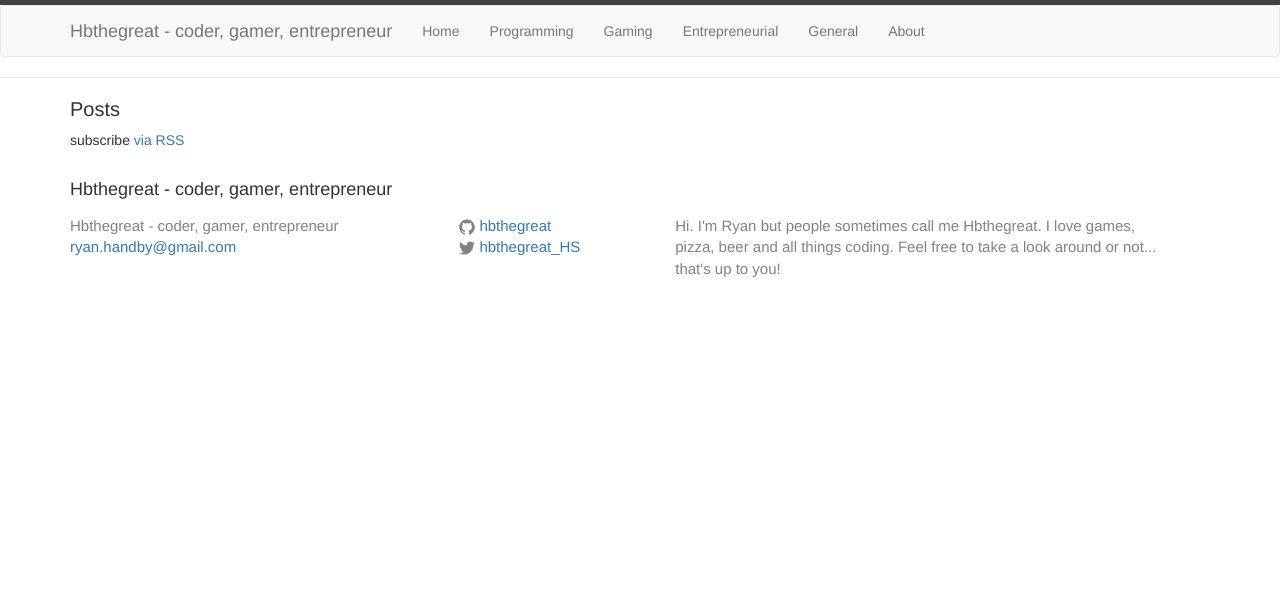
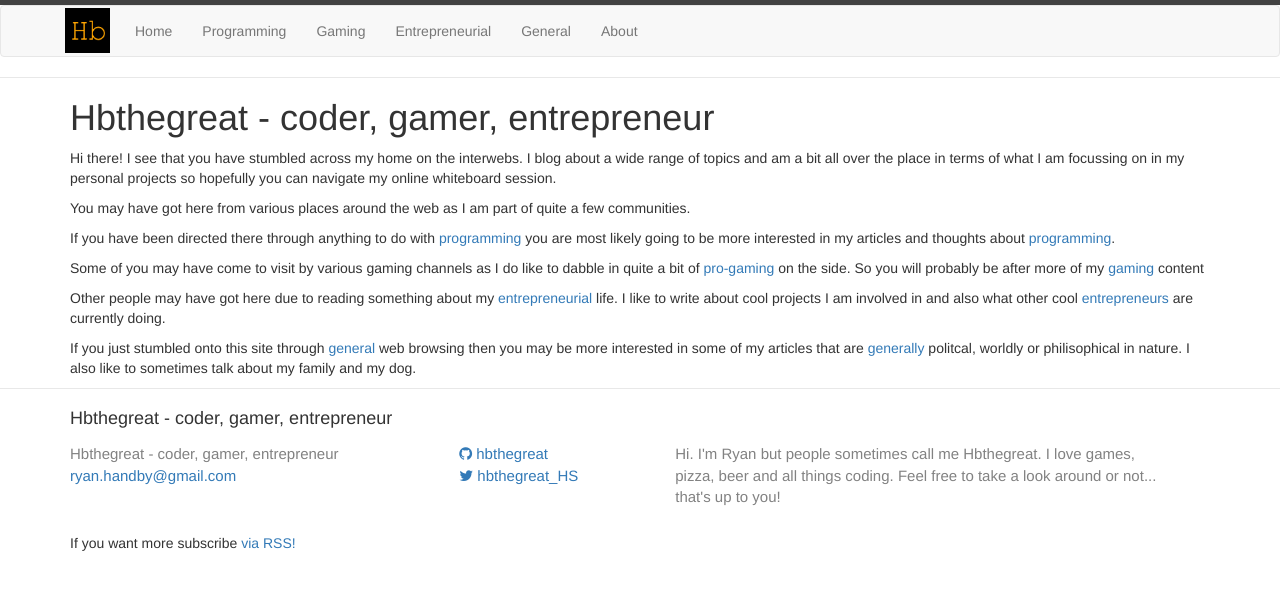
Before and after one commit to hbthegreat/hbthegreat.github.io, a Jekyll site: the page built from index.html, in a window 1280 px wide. Shown: the top 590 px of the page. Built offline with Jekyll 4.4.1, drawn with Linux system fonts in a browser that asks for light colours; nearby versions of some CDN libraries.

Commit message:
added logos and homepage

```diff
--- a/_includes/footer.html
+++ b/_includes/footer.html
@@ -17,12 +17,7 @@
           {% if site.github_username %}
           <li>
             <a href="https://github.com/{{ site.github_username }}">
-              <span class="icon  icon--github">
-                <svg viewBox="0 0 16 16">
-                  <path fill="#828282" d="M7.999,0.431c-4.285,0-7.76,3.474-7.76,7.761 c0,3.428,2.223,6.337,5.307,7.363c0.388,0.071,0.53-0.168,0.53-0.374c0-0.184-0.007-0.672-0.01-1.32 c-2.159,0.469-2.614-1.04-2.614-1.04c-0.353-0.896-0.862-1.135-0.862-1.135c-0.705-0.481,0.053-0.472,0.053-0.472 c0.779,0.055,1.189,0.8,1.189,0.8c0.692,1.186,1.816,0.843,2.258,0.645c0.071-0.502,0.271-0.843,0.493-1.037 C4.86,11.425,3.049,10.76,3.049,7.786c0-0.847,0.302-1.54,0.799-2.082C3.768,5.507,3.501,4.718,3.924,3.65 c0,0,0.652-0.209,2.134,0.796C6.677,4.273,7.34,4.187,8,4.184c0.659,0.003,1.323,0.089,1.943,0.261 c1.482-1.004,2.132-0.796,2.132-0.796c0.423,1.068,0.157,1.857,0.077,2.054c0.497,0.542,0.798,1.235,0.798,2.082 c0,2.981-1.814,3.637-3.543,3.829c0.279,0.24,0.527,0.713,0.527,1.437c0,1.037-0.01,1.874-0.01,2.129 c0,0.208,0.14,0.449,0.534,0.373c3.081-1.028,5.302-3.935,5.302-7.362C15.76,3.906,12.285,0.431,7.999,0.431z"/>
-                </svg>
-              </span>
-
+             <i class="fa fa-github"></i>
               <span class="username">{{ site.github_username }}</span>
             </a>
           </li>
@@ -31,13 +26,7 @@
           {% if site.twitter_username %}
           <li>
             <a href="https://twitter.com/{{ site.twitter_username }}">
-              <span class="icon  icon--twitter">
-                <svg viewBox="0 0 16 16">
-                  <path fill="#828282" d="M15.969,3.058c-0.586,0.26-1.217,0.436-1.878,0.515c0.675-0.405,1.194-1.045,1.438-1.809
-                  c-0.632,0.375-1.332,0.647-2.076,0.793c-0.596-0.636-1.446-1.033-2.387-1.033c-1.806,0-3.27,1.464-3.27,3.27 c0,0.256,0.029,0.506,0.085,0.745C5.163,5.404,2.753,4.102,1.14,2.124C0.859,2.607,0.698,3.168,0.698,3.767 c0,1.134,0.577,2.135,1.455,2.722C1.616,6.472,1.112,6.325,0.671,6.08c0,0.014,0,0.027,0,0.041c0,1.584,1.127,2.906,2.623,3.206 C3.02,9.402,2.731,9.442,2.433,9.442c-0.211,0-0.416-0.021-0.615-0.059c0.416,1.299,1.624,2.245,3.055,2.271 c-1.119,0.877-2.529,1.4-4.061,1.4c-0.264,0-0.524-0.015-0.78-0.046c1.447,0.928,3.166,1.469,5.013,1.469 c6.015,0,9.304-4.983,9.304-9.304c0-0.142-0.003-0.283-0.009-0.423C14.976,4.29,15.531,3.714,15.969,3.058z"/>
-                </svg>
-              </span>
-
+              <i class="fa fa-twitter"></i>
               <span class="username">{{ site.twitter_username }}</span>
             </a>
           </li>
@@ -49,6 +38,7 @@
         <p class="text">{{ site.description }}</p>
       </div>
     </div>
+    <p class="rss-subscribe">If you want more subscribe <a href="{{ "/feed.xml" | prepend: site.baseurl }}">via RSS!</a></p>
 
   </div>
 
--- a/_includes/head.html
+++ b/_includes/head.html
@@ -5,8 +5,10 @@
 
     <title>{% if page.title %}{{ page.title }}{% else %}{{ site.title }}{% endif %}</title>
     <meta name="description" content="{{ site.description }}">
-
+	<link rel="shortcut icon" type="image/png" href="/favicon.png">
     <link rel="stylesheet" href="{{ "/css/main.css" | prepend: site.baseurl }}">
     <link href="https://maxcdn.bootstrapcdn.com/bootstrap/3.3.6/css/bootstrap.min.css" rel="stylesheet" integrity="sha256-7s5uDGW3AHqw6xtJmNNtr+OBRJUlgkNJEo78P4b0yRw= sha512-nNo+yCHEyn0smMxSswnf/OnX6/KwJuZTlNZBjauKhTK0c+zT+q5JOCx0UFhXQ6rJR9jg6Es8gPuD2uZcYDLqSw==" crossorigin="anonymous">
+    <link href="https://maxcdn.bootstrapcdn.com/font-awesome/4.5.0/css/font-awesome.min.css" rel="stylesheet" integrity="sha256-3dkvEK0WLHRJ7/Csr0BZjAWxERc5WH7bdeUya2aXxdU= sha512-+L4yy6FRcDGbXJ9mPG8MT/3UCDzwR9gPeyFNMCtInsol++5m3bk2bXWKdZjvybmohrAsn3Ua5x8gfLnbE1YkOg==" crossorigin="anonymous">
+    <link rel="stylesheet" href="{{ "/css/site.css" | prepend: site.baseurl }}">
     <link rel="canonical" href="{{ page.url | replace:'index.html','' | prepend: site.baseurl | prepend: site.url }}">
 </head>
--- a/_includes/header.html
+++ b/_includes/header.html
@@ -9,7 +9,7 @@
           <span class="icon-bar"></span>
           <span class="icon-bar"></span>
         </button>
-        <a class="navbar-brand" href="{{ site.baseurl }}/">{{ site.title }}</a>
+        <a class="navbar-brand logo-wrapper" href="{{ site.baseurl }}/"><img class="logo-dimensions" src="/logo.png" /></a>
       </div>
 
       <!-- Collect the nav links, forms, and other content for toggling -->
--- /dev/null
+++ b/css/site.css
@@ -0,0 +1,10 @@
+.logo-wrapper{
+	padding: 2px 10px;
+}
+.logo-dimensions{
+	height: 45px;
+	width: 45px;
+}
+footer {
+	border-top:1px solid #e8e8e8;
+}
--- a/index.html
+++ b/index.html
@@ -4,46 +4,14 @@ layout: default
 
 <div class="home">
 
-  <h1 class="page-heading">Posts</h1>
- <!--  <h2>If you are hear to read my general content</h2>
-  <ul class="post-list">
-    {% for post in site.categories.general %}
-      <li>
-        <span class="post-meta">{{ post.date | date: "%b %-d, %Y" }}</span>
+  <h1>{{ site.title }}</h1>
 
-        <h2>
-          <a class="post-link" href="{{ post.url | prepend: site.baseurl }}">{{ post.title }}</a>
-        </h2>
-      </li>
-    {% endfor %}
-  </ul>
+  <p>Hi there! I see that you have stumbled across my home on the interwebs. I blog about a wide range of topics and am a bit all over the place in terms of what I am focussing on in my personal projects so hopefully you can navigate my online whiteboard session.</p>
 
-  <h2>If you are hear to read my programming content</h2>
-  <ul class="post-list">
-    {% for post in site.categories.programming %}
-      <li>
-        <span class="post-meta">{{ post.date | date: "%b %-d, %Y" }}</span>
-
-        <h2>
-          <a class="post-link" href="{{ post.url | prepend: site.baseurl }}">{{ post.title }}</a>
-        </h2>
-      </li>
-    {% endfor %}
-  </ul>
-
-  <h2>If you are hear to read my gaming content</h2>
-  <ul class="post-list">
-    {% for post in site.categories.gaming %}
-      <li>
-        <span class="post-meta">{{ post.date | date: "%b %-d, %Y" }}</span>
-
-        <h2>
-          <a class="post-link" href="{{ post.url | prepend: site.baseurl }}">{{ post.title }}</a>
-        </h2>
-      </li>
-    {% endfor %}
-  </ul>
- -->
-  <p class="rss-subscribe">subscribe <a href="{{ "/feed.xml" | prepend: site.baseurl }}">via RSS</a></p>
+  <p>You may have got here from various places around the web as I am part of quite a few communities.</p>
+  <p>If you have been directed there through anything to do with <a href="/programming">programming</a> you are most likely going to be more interested in my articles and thoughts about <a href="/programming">programming</a>.</p>
+  <p>Some of you may have come to visit by various gaming channels as I do like to dabble in quite a bit of <a href="gaming">pro-gaming</a> on the side. So you will probably be after more of my <a href="gaming">gaming</a> content</p>
+  <p>Other people may have got here due to reading something about my <a href="/entrepreneurial">entrepreneurial</a> life. I like to write about cool projects I am involved in and also what other cool <a href="/entrepreneurial">entrepreneurs</a> are currently doing.</p>
+  <p>If you just stumbled onto this site through <a href="/general">general</a> web browsing then you may be more interested in some of my articles that are <a href="/general">generally</a> politcal, worldly or philisophical in nature. I also like to sometimes talk about my family and my dog.</p>
 
 </div>
```
Also changed, not shown: favicon.png (added), logo.png (added).
